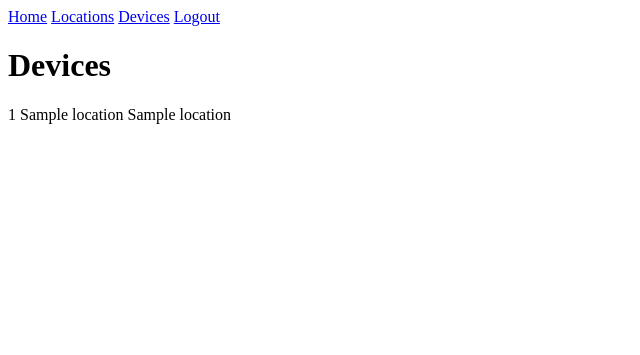
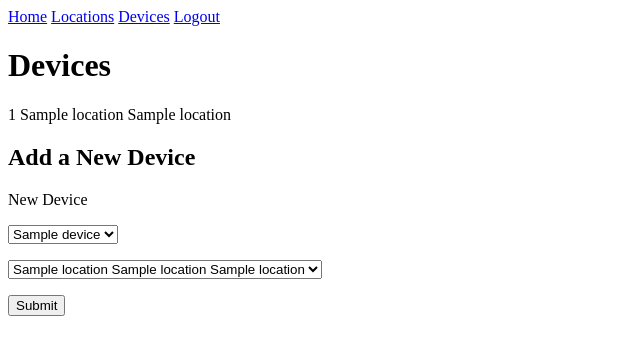
Before and after one commit to meoriordan/Database_Energy_Project, a Flask app: page /devices in a window 1280 px wide. Shown: the top 355 px of the page, without its empty margins (0-640 px from the left). Run offline with Flask 3, Linux system fonts and the light colour scheme; the visitor is signed in with stand-in values (Sample User, id 1); a database or web service that is not in the repository returns one stand-in record (values such as "Sample title"); some libraries are stand-ins or nearby versions.

Commit message:
add device add functionality

```diff
--- a/flask_app/app.py
+++ b/flask_app/app.py
@@ -115,17 +115,41 @@ def locations():
         return redirect(url_for('locations'))
 
 
-@app.route('/devices')
+@app.route('/devices', methods=('GET','POST'))
 def devices():
-    if session['loggedin'] == True:
+    if request.method == 'GET':
+        if session['loggedin'] == True:
+            cust_id = str(session['id'])
+            conn = get_db_connection()
+            cur = conn.cursor()
+            cur.execute('SELECT d.* FROM locations l join location_devices ld on l.location_id = ld.location_id join devices d on ld.device_id = d.device_id WHERE customer_id = %s', (cust_id))
+            devices = cur.fetchall()
+            cur.execute('SELECT * FROM devices;')
+            all_devices = cur.fetchall()
+            cur.execute('SELECT * from locations where customer_id = %s' % cust_id)
+            locations = cur.fetchall()
+            cur.close()
+            conn.close()
+            return render_template("devices.html", devices=devices, all_devices = all_devices, locations = locations, nav_bar = session['loggedin'])
+        else:
+            return redirect(url_for('login'))
+    elif request.method == 'POST':
+        device_name = str(request.form['newdevice'])
+        location = str(request.form['location'])
         cust_id = str(session['id'])
         conn = get_db_connection()
         cur = conn.cursor()
-        cur.execute('SELECT d.* FROM locations l join location_devices ld on l.location_id = ld.location_id join devices d on ld.device_id = d.device_id WHERE customer_id = %s', (cust_id))
-        devices = cur.fetchall()
-        return render_template("devices.html", devices=devices, nav_bar = session['loggedin'])
-    else:
-        return redirect(url_for('login'))
+        cur.execute("SELECT device_id FROM devices WHERE model = '%s'" % (device_name))
+        device_id = cur.fetchone()
+        cur.execute("SELECT max(device_enrollment_id) FROM location_devices;")
+        device_enrollment_id = cur.fetchall()[0][0]
+        device_enrollment_id += 1
+        cur.execute('INSERT INTO location_devices (device_enrollment_id, location_id, device_id)'
+        'VALUES(%s, %s, %s)',(device_enrollment_id,location, device_id))
+        conn.commit()
+        cur.close()
+        conn.close()
+        return redirect(url_for('devices'))
 
 
 
--- a/flask_app/templates/devices.html
+++ b/flask_app/templates/devices.html
@@ -10,4 +10,30 @@
 
     	</p>
     {% endfor %}
+
+    <h2>Add a New Device</h2>
+
+  <form method="post">
+  	<label for="newdevice>">New Device</label>
+  	<p>
+  	<select name="newdevice">
+  		{% for device in all_devices %}
+  			<option value="{{ device[1] }}" SELECTED>{{device[1]}}</option>
+  		{% endfor %}
+  	</select>
+	</p>
+
+	<p>
+	 <select name="location">
+		{% for location in locations %}
+			<option value="{{location[0]}}" SELECTED>{{location[2]}}  {{location[3]}} {{location[4]}}</option>
+		{% endfor %}
+	</select>
+	</p>
+	<p>
+		<button type="submit">Submit</button>
+	</p>
+
+	</form>
+
 {% endblock %}
```
